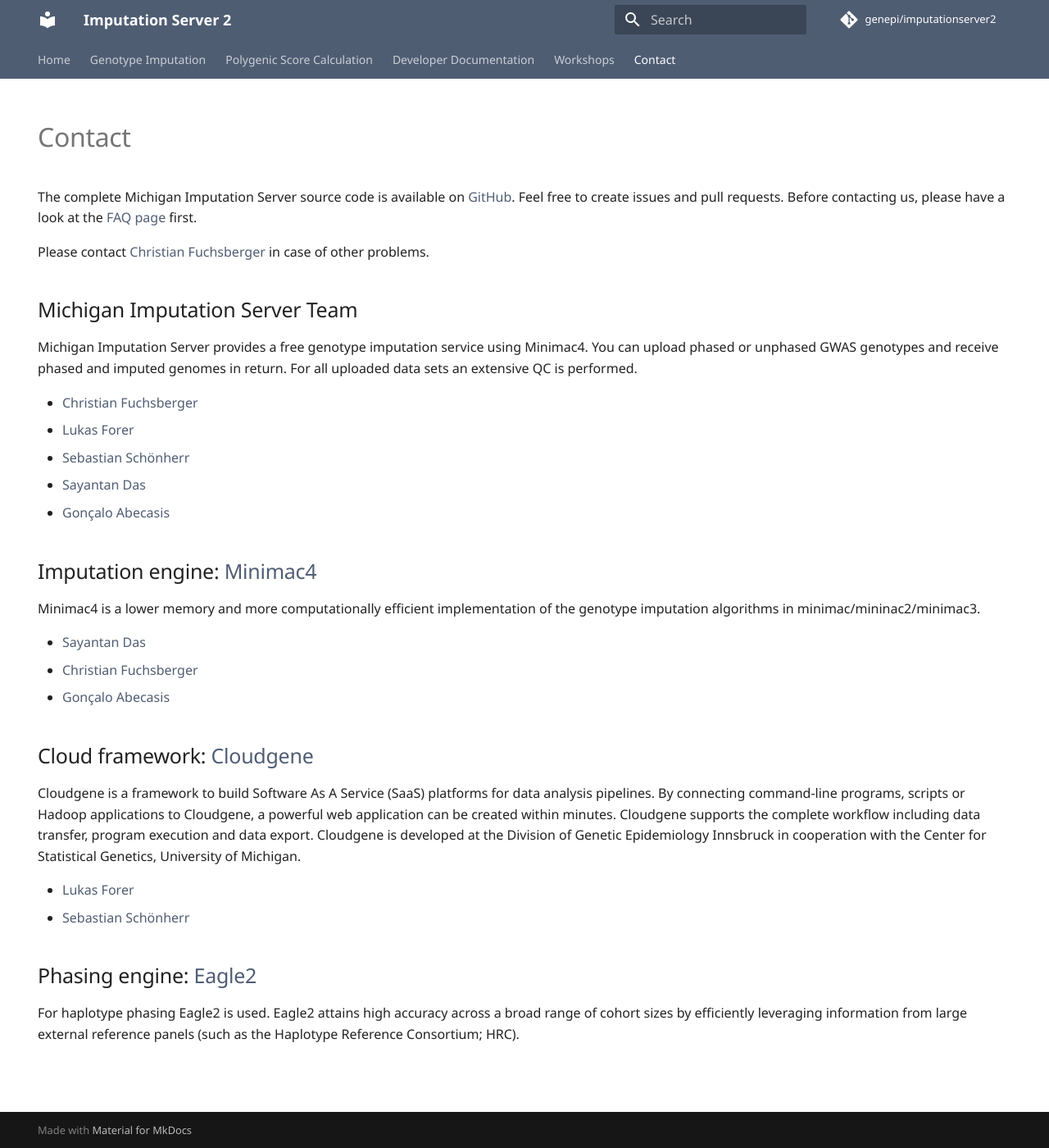
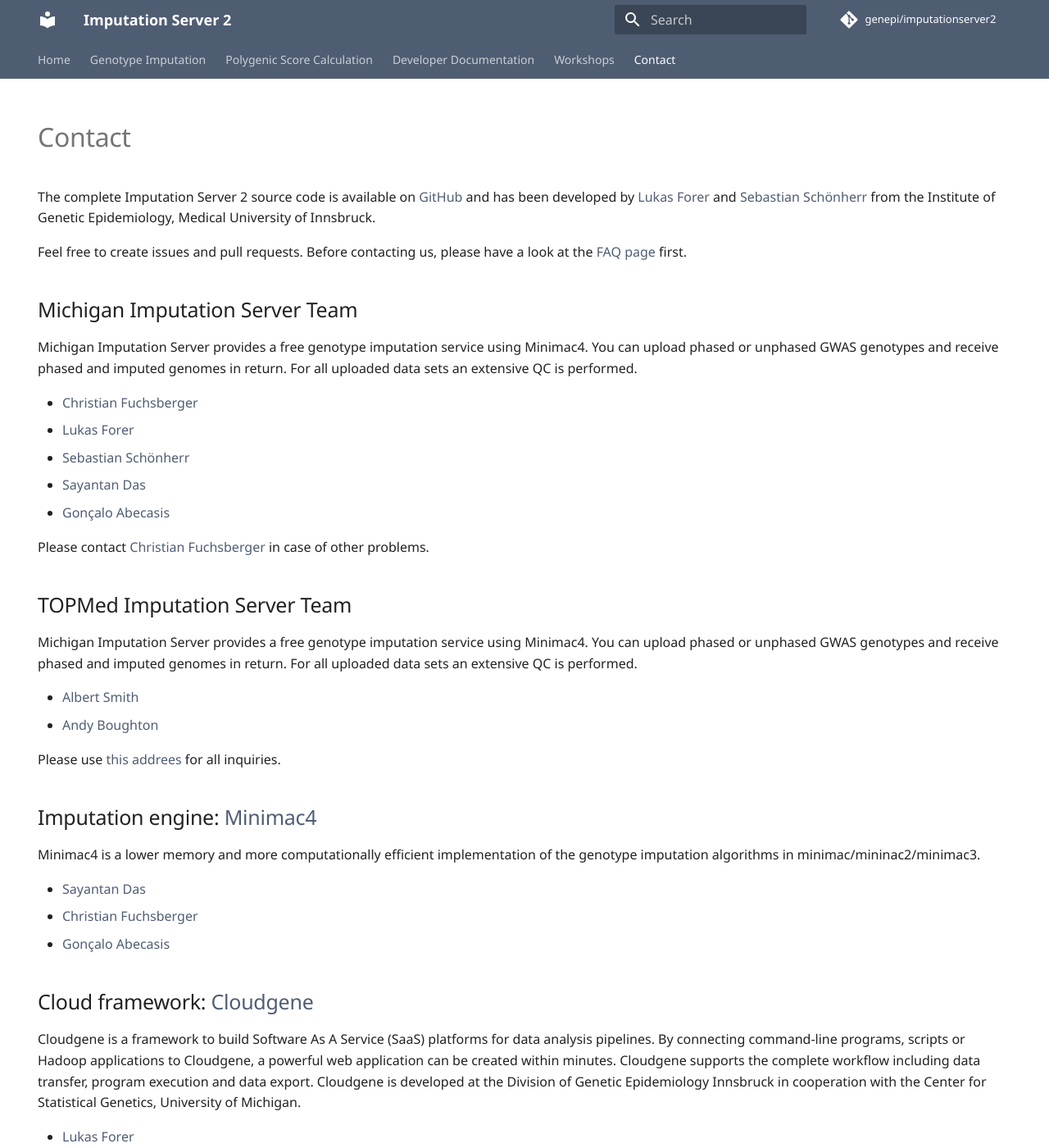
Before and after one commit to genepi/imputationserver2, an MkDocs documentation site: the page built from docs/contact.md, in a window 1280 px wide and 1400 px high. Shown: the whole window at 82% size. Built offline with MkDocs 1.6.1 and Material for MkDocs 9.7.7, drawn with Linux system fonts in a browser that asks for light colours; some web fonts are replaced; comment, search, counter and statistics services are not loaded.

Commit message:
Improve contacts

```diff
--- a/docs/contact.md
+++ b/docs/contact.md
@@ -6,9 +6,9 @@
 
 # Contact
 
-The complete Michigan Imputation Server source code is available on [GitHub](https://github.com/genepi/imputationserver). Feel free to create issues and pull requests. Before contacting us, please have a look at the [FAQ page](/faq) first.
+The complete Imputation Server 2 source code is available on [GitHub](https://github.com/genepi/imputationserver2) and has been developed by [Lukas Forer](https://genepi.i-med.ac.at/team/forer-lukas/) and [Sebastian Schönherr](https://genepi.i-med.ac.at/team/schoenherr-sebastian/) from the Institute of Genetic Epidemiology, Medical University of Innsbruck.
 
-Please contact [Christian Fuchsberger](mailto:cfuchsb@umich.edu) in case of other problems.
+Feel free to create issues and pull requests. Before contacting us, please have a look at the [FAQ page](faq) first.
 
 ## Michigan Imputation Server Team
 
@@ -20,6 +20,18 @@
 * [Sayantan Das](mailto:sayantan@umich.edu)
 * [Gonçalo Abecasis](mailto:goncalo@umich.edu)
 
+Please contact [Christian Fuchsberger](mailto:cfuchsb@umich.edu) in case of other problems.
+
+
+## TOPMed Imputation Server Team
+
+Michigan Imputation Server provides a free genotype imputation service using Minimac4. You can upload phased or unphased GWAS genotypes and receive phased and imputed genomes in return. For all uploaded data sets an extensive QC is performed.
+
+* [Albert Smith](mailto:albertvs@umich.edu)
+* [Andy Boughton](mailto:abought@umich.edu)
+
+Please use [this addrees](mailto:imputationserver@umich.edu) for all inquiries.
+
 
 ## Imputation engine: [Minimac4](http://genome.sph.umich.edu/wiki/Minimac4)
 
@@ -29,7 +41,7 @@
 * [Christian Fuchsberger](mailto:cfuchsb@umich.edu)
 * [Gonçalo Abecasis](mailto:goncalo@umich.edu)
 
-## Cloud framework: [Cloudgene](http://cloudgene.uibk.ac.at/)
+## Cloud framework: [Cloudgene](https://www.cloudgene.io/)
 
 Cloudgene is a framework to build Software As A Service (SaaS) platforms for data analysis pipelines. By connecting command-line programs, scripts or Hadoop applications to Cloudgene, a powerful web application can be created within minutes. Cloudgene supports the complete workflow including data transfer, program execution and data export. Cloudgene is developed at the Division of Genetic Epidemiology Innsbruck in cooperation with the Center for Statistical Genetics, University of Michigan.
 
```
